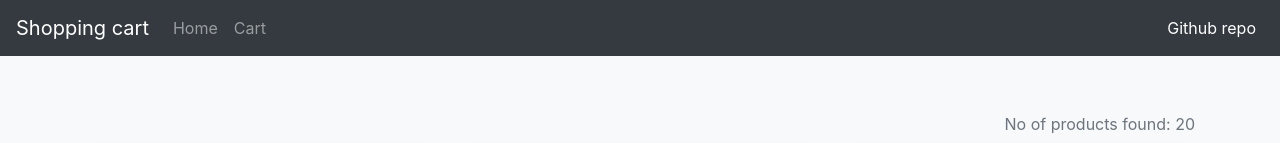
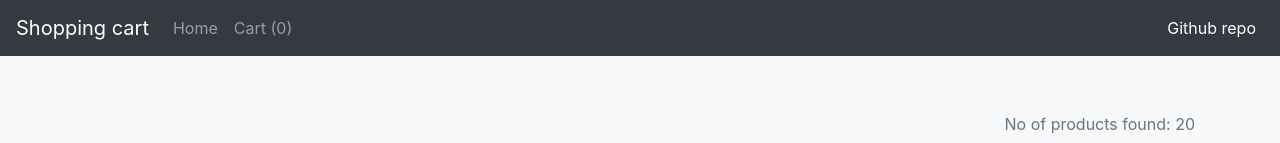
Before and after one commit to kumarandena/shoppingcart-ng-apr21, an Angular app: page /home in a window 1280 px wide. Shown: the top 143 px of the page. Built offline with nearby package versions, Linux system fonts and the light colour scheme.

Commit message:
cart tab count live update

```diff
--- a/src/app/app.component.html
+++ b/src/app/app.component.html
@@ -10,7 +10,7 @@
               <ng-container *ngFor="let navItem of navItems">
                   <li>
                       <a class="nav-link" [ngClass]="{'active': navItem.isActive}"
-                          [routerLink]="navItem.route">{{navItem.displayName}}</a>
+                          [routerLink]="navItem.route">{{getDisplayName(navItem)}}</a>
                   </li>
               </ng-container>
           </ul>
--- a/src/app/app.component.ts
+++ b/src/app/app.component.ts
@@ -1,6 +1,7 @@
 import { Component } from '@angular/core';
 import { NavigationEnd, Router, RouterEvent, Event } from '@angular/router';
 import { filter } from 'rxjs/operators';
+import { ProductsService } from './core/products.service';
 interface navItems {
   displayName: string,
   route: string,
@@ -27,7 +28,8 @@ export class AppComponent {
   ];
 
   constructor(
-    private router: Router
+    private router: Router,
+    private productService: ProductsService
   ) {
     this.router.events.pipe(
       filter((e: Event): e is RouterEvent => e instanceof NavigationEnd)
@@ -40,4 +42,10 @@ export class AppComponent {
       }
     });
   }
+
+  getDisplayName(navItem: any) {
+    if(navItem.displayName == 'Cart')
+    return `${navItem.displayName} (${this.productService.noOfCartItems()})`;
+    else return navItem.displayName;
+  }
 }
```
